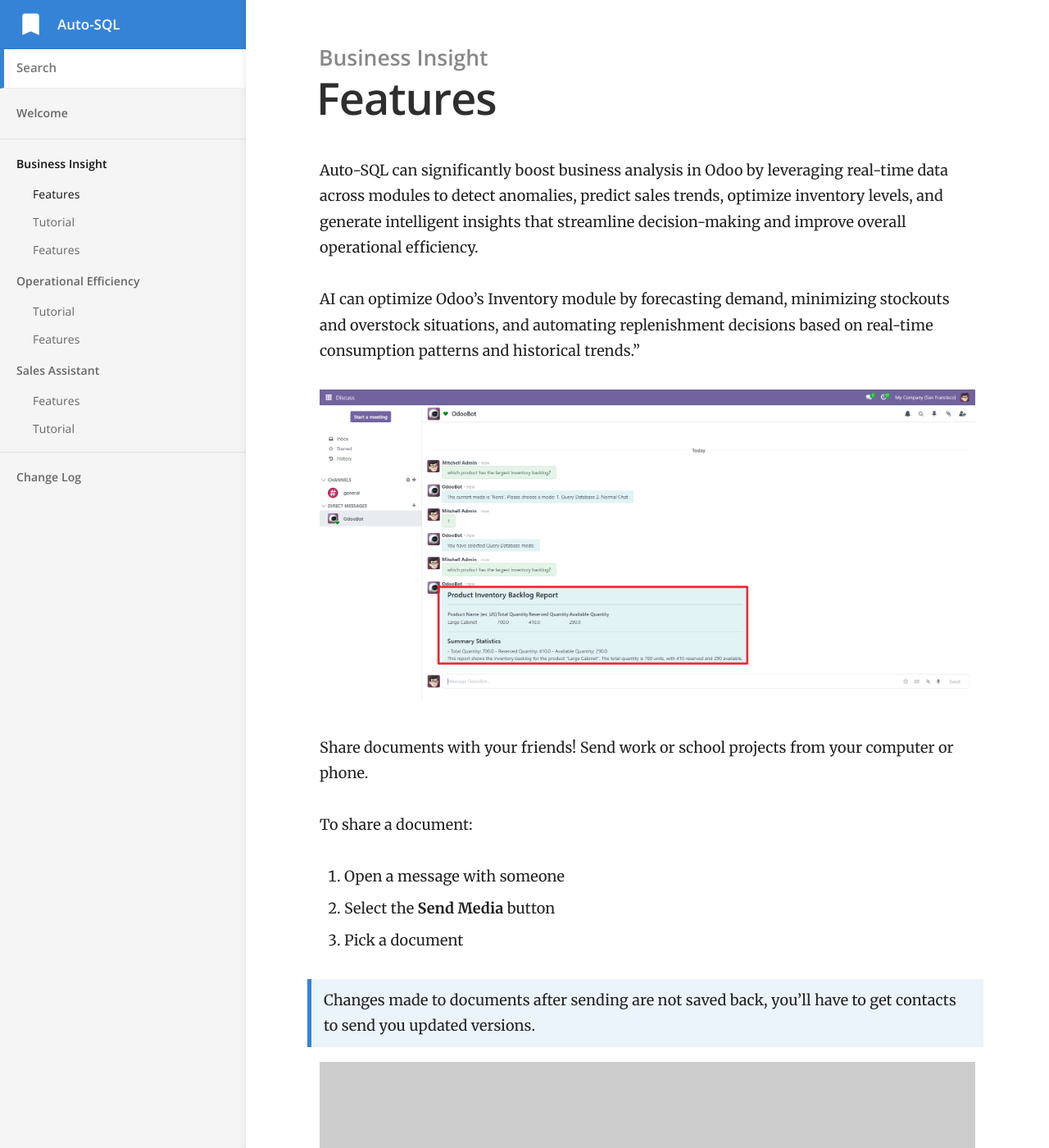
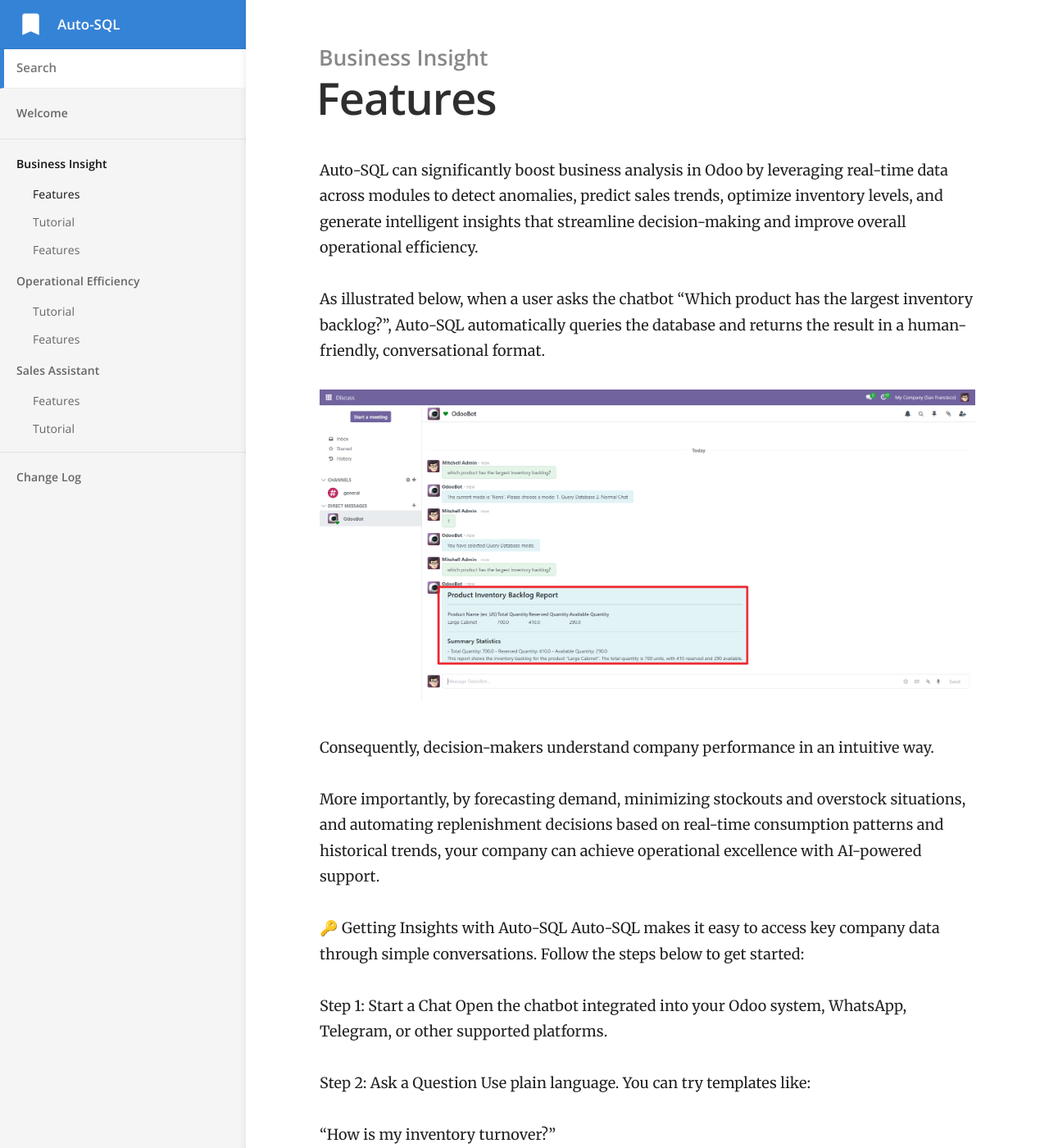
Before and after one commit to openerp-hk-t/doc, a Jekyll site: the page built from _docs/business insight/features.md, in a window 1280 px wide and 1400 px high. Shown: the whole window at 82% size. Built offline with Jekyll 4.4.1, drawn with Linux system fonts in a browser that asks for light colours; some of the changed text lies outside the part shown.

Commit message:
Update features.md

```diff
--- a/_docs/business insight/features.md
+++ b/_docs/business insight/features.md
@@ -6,21 +6,33 @@ order: 1
 
 Auto-SQL can significantly boost business analysis in Odoo by leveraging real-time data across modules to detect anomalies, predict sales trends, optimize inventory levels, and generate intelligent insights that streamline decision-making and improve overall operational efficiency.
 
-
-
-AI can optimize Odoo’s Inventory module by forecasting demand, minimizing stockouts and overstock situations, and automating replenishment decisions based on real-time consumption patterns and historical trends."
+As illustrated below, when a user asks the chatbot "Which product has the largest inventory backlog?", Auto-SQL automatically queries the database and returns the result in a human-friendly, conversational format.
 
 
 ![Auto-SQL Overview](https://openerp-hk-t.github.io/doc/images/inventory_backlog.png)
 
-Share documents with your friends! Send work or school projects from your computer or phone.
+Consequently, decision-makers understand company performance in an intuitive way.
 
-To share a document:
+More importantly, by forecasting demand, minimizing stockouts and overstock situations, and automating replenishment decisions based on real-time consumption patterns and historical trends, your company can achieve operational excellence with AI-powered support.
 
-1. Open a message with someone
-2. Select the **Send Media** button
-3. Pick a document
 
-> Changes made to documents after sending are not saved back, you'll have to get contacts to send you updated versions.
+🔑 Getting Insights with Auto-SQL
+Auto-SQL makes it easy to access key company data through simple conversations. Follow the steps below to get started:
 
-![](//placehold.it/800x600)
+Step 1: Start a Chat
+Open the chatbot integrated into your Odoo system, WhatsApp, Telegram, or other supported platforms.
+
+Step 2: Ask a Question
+Use plain language. You can try templates like:
+
+“How is my inventory turnover?”
+
+“Which product has the highest sales?”
+
+“What’s the status of order SO123?”
+
+Step 3: Review the Answer
+The chatbot will automatically query your database and respond with a clear, human-readable summary based on real-time data.
+
+Tip:
+You can ask about sales, shipments, stock levels, financials, and more. The system understands natural language and provides smart, actionable insights instantly.
```
